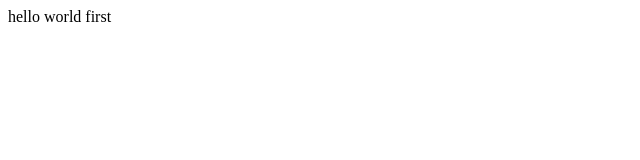
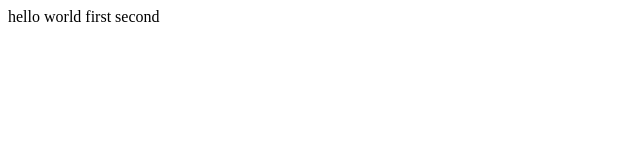
Before and after one commit to Creative-fn3t/newGITTest, a plain HTML site: page index2.html in a window 1280 px wide. Shown: the full height of the page, 0-640 px from the left. Drawn offline with Linux system fonts and the light colour scheme.

Commit message:
made cheanges

```diff
--- a/index2.html
+++ b/index2.html
@@ -1,5 +1,5 @@
 <html>
 <body>
-	hello world first
+	hello world first second
 </body>
 </html>
```
